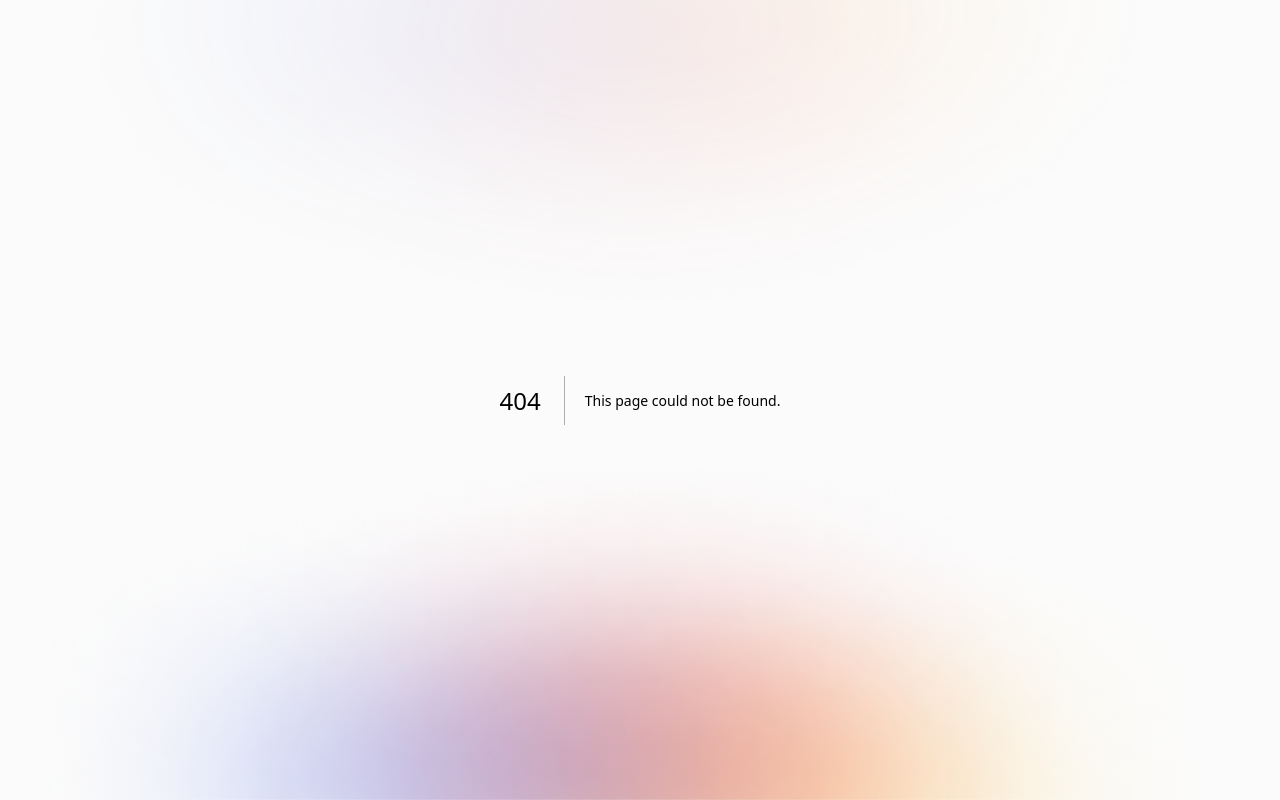
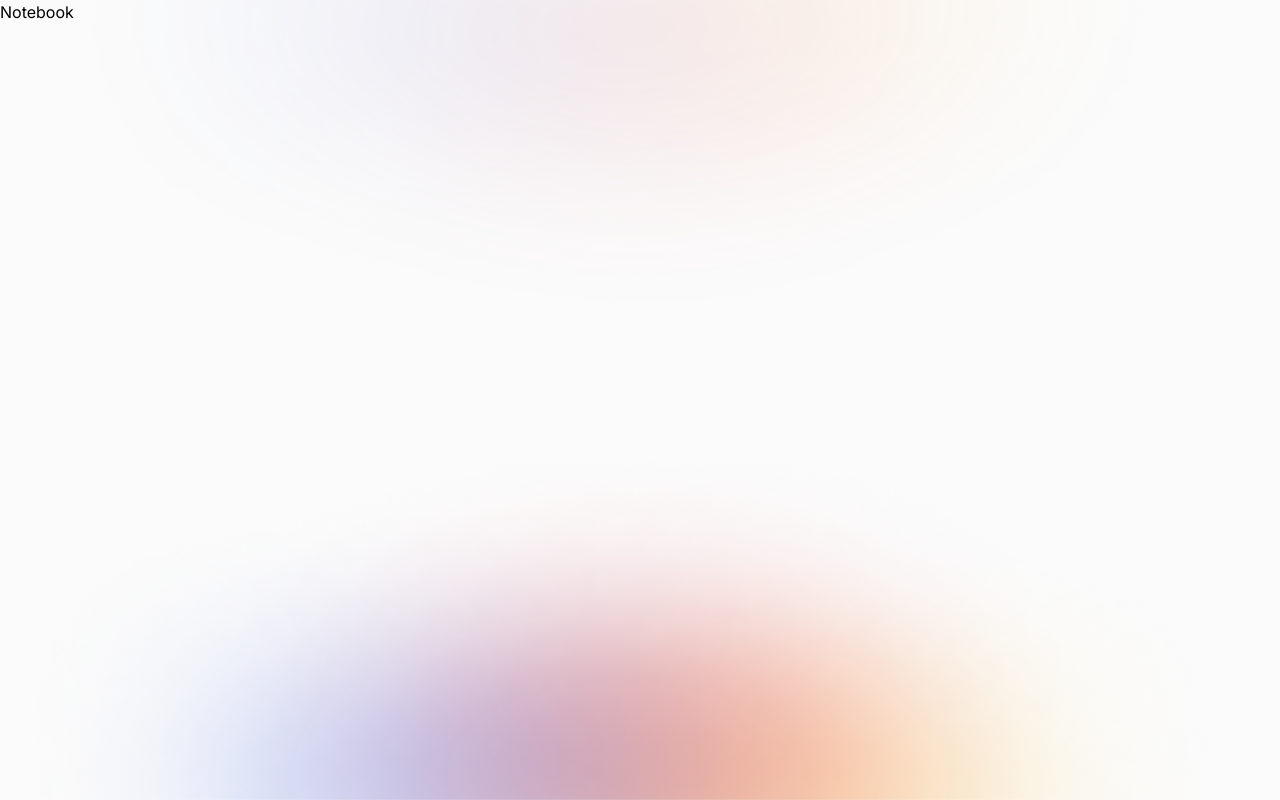
Before and after one commit to tnowad/tnowad.github.io, a Next.js app: page /notebook in a window 1280 px wide. Before the commit this address had no page. Built offline with nearby package versions, Linux system fonts and the light colour scheme.

Commit message:
feat(page): add Notebook page

```diff
--- /dev/null
+++ b/src/app/notebook/page.tsx
@@ -0,0 +1,3 @@
+export default function Notebook() {
+  return <div>Notebook</div>;
+}
```
